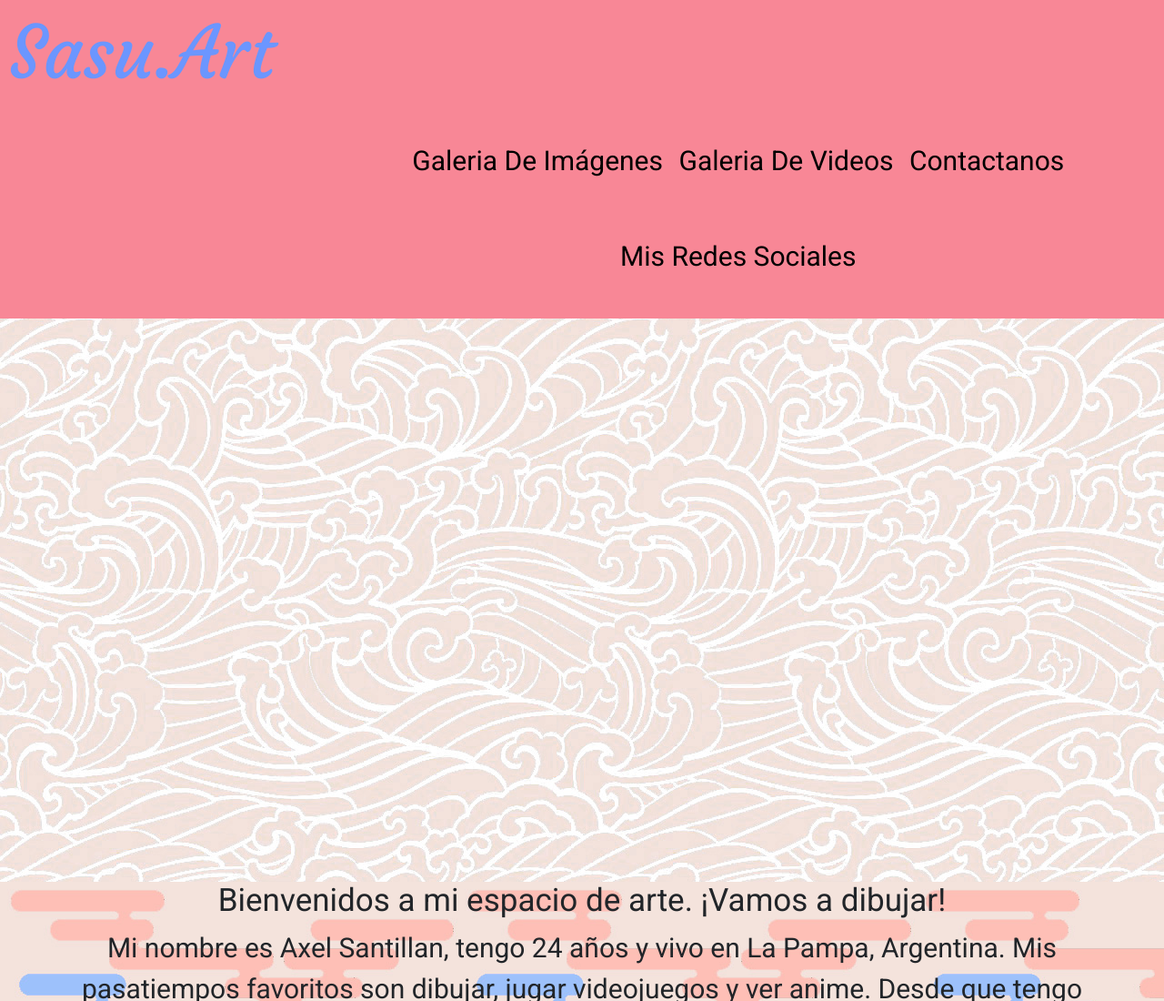
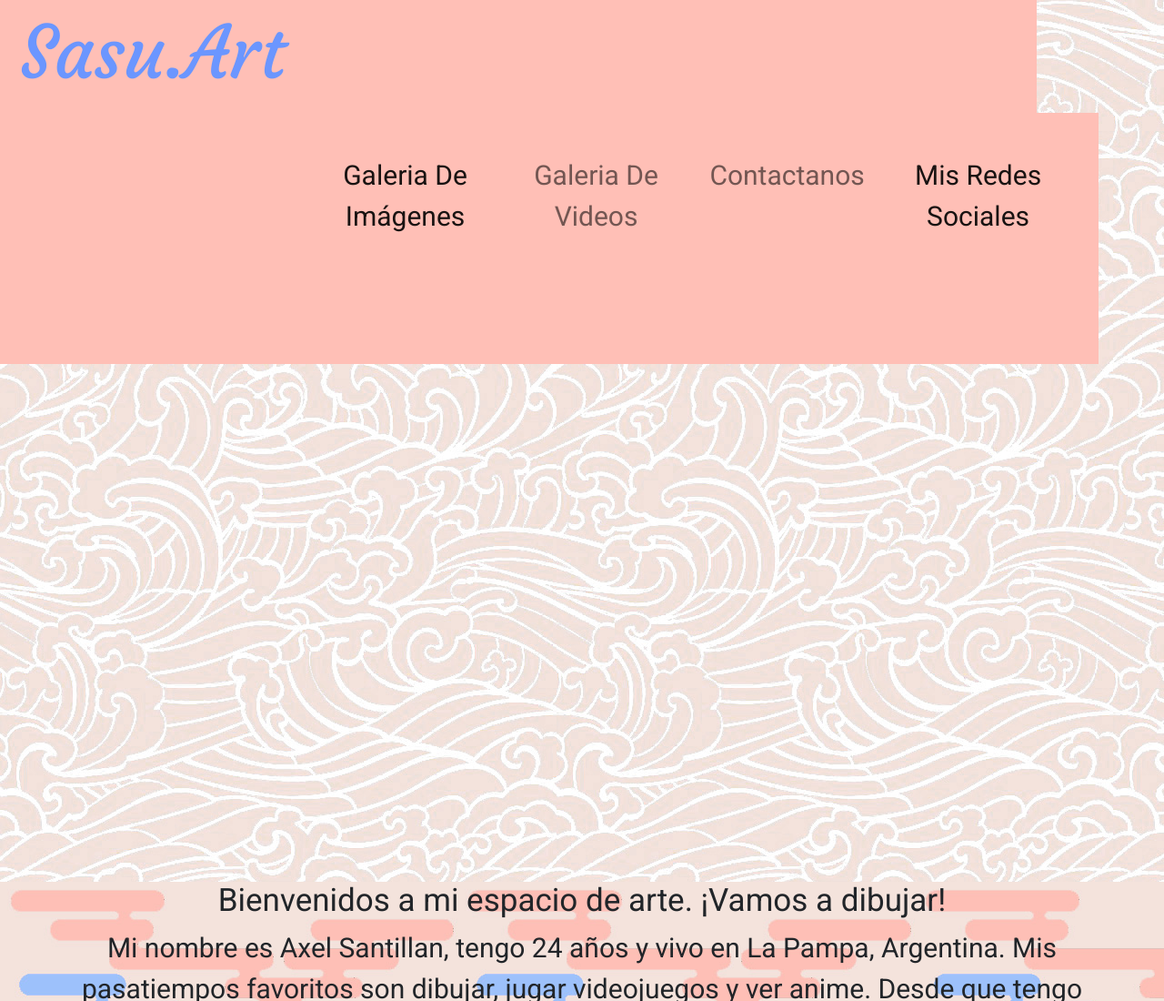
Before and after one commit to SasuBruh/proyecto_coderhouse_dw-main, a plain HTML site: page index.html in a window 1280 px wide. Shown: the top 1100 px of the page at 91% size. Drawn offline with nearby package versions, Linux system fonts and the light colour scheme.

Commit message:
intento de navbar

```diff
--- a/css/styles.css
+++ b/css/styles.css
@@ -42,8 +42,9 @@ nav ul li{
 nav ul li a{
     text-decoration: none;
     color: black;
-    width: 100px;
-    height: 100px;
+    width: 200px;
+    height: 200px;
+    padding: 10px;
     font-size: 20 px;
     transition: color 1s;
 }
@@ -55,8 +56,7 @@ header{
     background-color:rgb(255, 191, 182);
     position: absolute;
     top: 0;
-    width: 100%;
-    height: 1 rem;
+    width: 100vh;
     display: grid;
     justify-content: space-around;
     grid-area: header;
@@ -74,6 +74,8 @@ header:hover{
 nav{
     grid-area: nav;
     font-size: 30px;
+    padding: 10px;
+    background-color:rgb(255, 191, 182);
 }
 
 p{
@@ -136,12 +138,24 @@ footer{
     }
 
 }
-@media only screen and (max-width: 500px){
+@media only screen and (max-width: 760px){
     .grid{
         grid-template-columns: 1fr 1fr;
         grid-template-areas: "nav header"
                              "nav main"
                              "nav footer";
          }
-
+    .logo{
+            font-family:courgette ;
+            font-size:50px;
+            margin-left: 20px;
+        }
+    nav ul li a{
+        flex-direction: column;
+        align-items: center;
+        align-content: center;
+        text-align: center;
+        padding: 0;
+        ;
+    }
 }
--- a/index.html
+++ b/index.html
@@ -10,16 +10,38 @@
     <link rel="stylesheet" href="css/styles.css">
 </head>
 <body class="grid">
-    <header class="header">
-        <h1 class="logo"> <a class="enlace-logo" href="index.html">Sasu.Art</a></h1>
-    <nav class="nav">
+  <header class="container">
+    <h1 class="logo"> <a class="enlace-logo" href="index.html">Sasu.Art</a></h1>
+  <nav class="navbar navbar-expand-lg navbar-light bg-">
+    <div class="container-fluid">
+      <button class="navbar-toggler " type="button" data-bs-toggle="collapse" data-bs-target="#navbarNav" aria-controls="navbarNav" aria-expanded="false" aria-label="Toggle navigation">
+        <span class="navbar-toggler-icon"></span>
+      </button>
+      <div class="collapse navbar-collapse" id="navbarNav">
+        <ul class="navbar-nav">
+          <li class="nav-item">
+            <a class="nav-link active" aria-current="page" href="pages/galeria_img.html">Galeria De Imágenes</a></li>
+          <li class="nav-item">
+            <a class="nav-link" href="pages/galeria_videos.html">Galeria De Videos</a></li>
+          <li class="nav-item">
+            <a class="nav-link" href="pages/contactame.html">Contactanos</a></li>
+          <li class="nav-item">
+            <a class="nav-link active" aria-current="page" href="pages/redes_sociales.html">Mis Redes Sociales</a></li>
+            <li class="nav-item">
+        </ul>
+      </div>
+    </div>
+  </nav>
+
+    <!--
+      <nav class="nav">
         <ul>
             <li><a href="pages/galeria_img.html">Galeria De Imágenes</a></li>
             <li><a href="pages/galeria_videos.html">Galeria De Videos</a></li>
             <li><a href="pages/contactame.html">Contactanos</a></li>
             <li><a href="pages/redes_sociales.html">Mis Redes Sociales</a></li>
         </ul>
-    </nav>
+    </nav>  -->
     </header >
     <!--PRESENTACION-->
     <main class="main">
```
